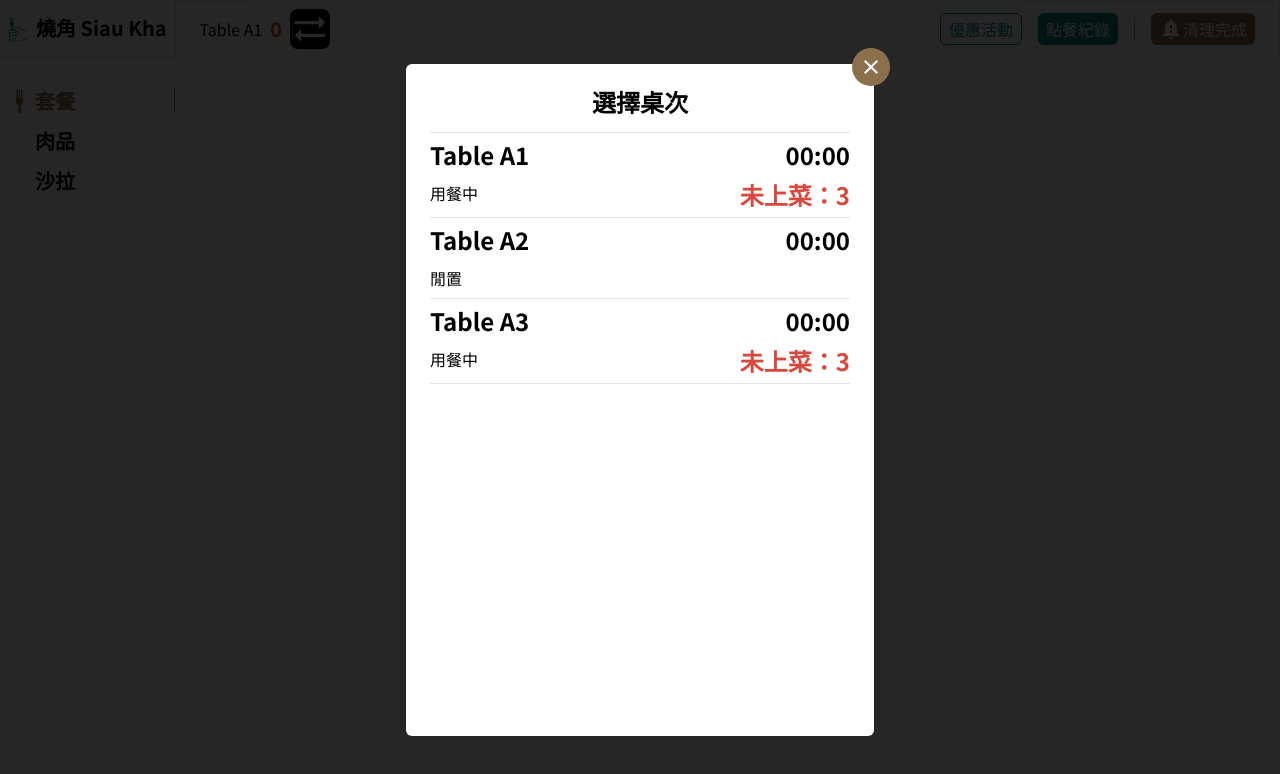
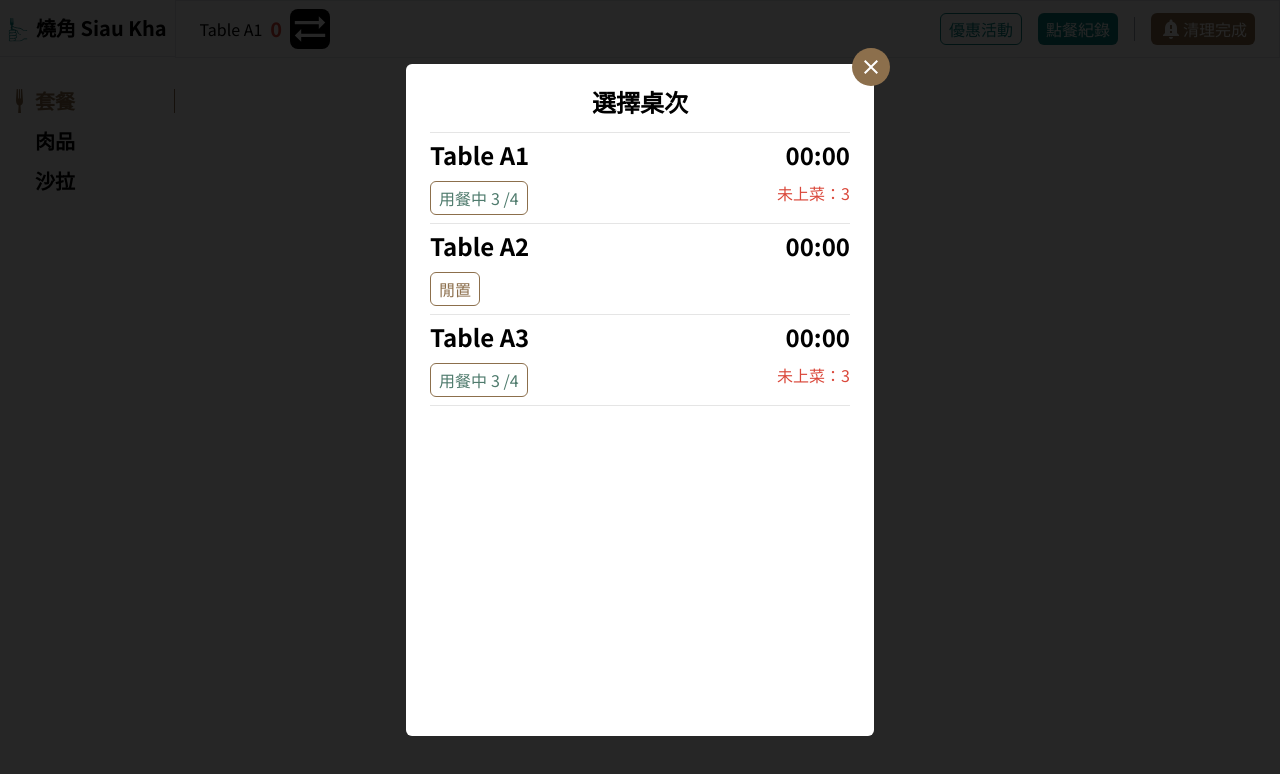
Before and after one commit to alphatero/siau-kha-frontend, a Next.js app: page /order in a window 1280 px wide. Both pictures are taken after a click on the button 310 px from the left and 29 px from the top of the page. Shown: the top 774 px of the page. Built offline with nearby package versions, Linux system fonts and the light colour scheme.

Commit message:
feat: 🎸 add table store

```diff
--- a/src/apps/Order/components/TriggerTableModal.tsx
+++ b/src/apps/Order/components/TriggerTableModal.tsx
@@ -1,36 +1,39 @@
 import { Modal } from '@/components/common';
 import clsx from 'clsx';
+import { TableTypes, TableStatus } from '@/types/order';
 import { useStore } from '../stores';
-
-type TableTypes = {
-  title: string;
-  status: '用餐中' | '閒置';
-  time: string;
-  unfinished?: number;
-};
 
 const tableList:TableTypes[] = [
   {
-    title: 'A1',
-    status: '用餐中',
+    name: 'A1',
+    status: TableStatus.MEAL,
     time: '00:00',
     unfinished: 3,
+    seat: 4,
+    customer: 3,
   },
   {
-    title: 'A2',
-    status: '閒置',
+    name: 'A2',
+    status: TableStatus.IDEL,
     time: '00:00',
   },
   {
-    title: 'A3',
-    status: '用餐中',
+    name: 'A3',
+    status: TableStatus.MEAL,
     time: '00:00',
     unfinished: 3,
+    seat: 4,
+    customer: 3,
   },
 ];
 
 export const TriggerTableModal = () => {
-  const { isOpenTriggerTable, setIsOpenTriggerTable } = useStore();
+  const { isOpenTriggerTable, setIsOpenTriggerTable, setTable } = useStore();
+
+  const onChangeTable = (table:TableTypes) => {
+    setTable(table);
+    setIsOpenTriggerTable(false);
+  };
 
   return (
     <Modal isOpen={isOpenTriggerTable} onClose={() => setIsOpenTriggerTable(false)}>
@@ -44,30 +47,43 @@ export const TriggerTableModal = () => {
         <ul className='flex w-full flex-col'>
           {
             tableList.map((table) => (
-              <li key={table.title}>
+              <li key={table.name}>
                 <button className={
                   clsx(
                     'flex w-full flex-col space-y-3 py-2',
                     'border-b border-black/10',
                     'hover:bg-color_bg',
-                  )}>
+                  )}
+                  onClick={() => onChangeTable(table)}
+                >
 
                   <div className='flex w-full justify-between'>
-                    <h4 className='text-h4'>Table {table.title}</h4>
+                    <h4 className='text-h4'>Table {table.name}</h4>
                     <p className='text-h4'>{table.time}</p>
                   </div>
                   <div className='flex w-full justify-between'>
-                    <div className=''>{ table.status}</div>
+                    <div className={
+                      clsx(
+                        'rounded-md border border-secondary',
+                        'px-2 py-1',
+                        table.status === TableStatus.MEAL ? 'text-info' : 'text-secondary',
+                      )}>
+                      <p>
+                        {table.status}
+                        {
+                          table.seat && (
+                            <span className='pl-1 text-fs-6'>{ table.customer} /{table.seat}</span>)
+                        }
+                      </p>
+                    </div>
                     {
                       table.unfinished && (
-                        <p className='text-h4 text-warn'>未上菜：{table.unfinished}</p>)
+                        <p className='text-fs-6 text-warn'>未上菜：{table.unfinished}</p>)
                     }
                   </div>
                 </button>
-
               </li>))
           }
-
         </ul>
       </div>
     </Modal>
--- a/src/apps/Order/stores.ts
+++ b/src/apps/Order/stores.ts
@@ -1,12 +1,8 @@
 import { create } from 'zustand';
+import { TableStatus, TableTypes } from '@/types/order';
 
 type State = {
-  table: {
-    id: string;
-    name: string;
-    status: string;
-    time: number;
-  }
+  table: TableTypes;
   isOpenTriggerTable: boolean;
   setTable: (table: State['table']) => void;
   setIsOpenTriggerTable: (isOpenTriggerTable: State['isOpenTriggerTable']) => void;
@@ -14,10 +10,9 @@ type State = {
 
 export const useStore = create<State>((set) => ({
   table: {
-    id: '',
     name: 'A1',
-    status: '閒置',
-    time: 0,
+    status: TableStatus.IDEL,
+    time: '0',
   },
 
   isOpenTriggerTable: false,
--- /dev/null
+++ b/src/types/order.ts
@@ -0,0 +1,13 @@
+export enum TableStatus {
+  IDEL = '閒置',
+  MEAL = '用餐中',
+}
+
+export type TableTypes = {
+  name: string;
+  status: TableStatus;
+  time: string;
+  unfinished?: number;
+  seat?: number;
+  customer?: number;
+};
--- a/tailwind.config.js
+++ b/tailwind.config.js
@@ -20,6 +20,7 @@ module.exports = {
         secondary: '#8C6F4C',
         warn: '#DA483B',
         color_bg: '#FDFDF3',
+        info: '#4F7B6D',
       },
       fontFamily: {
         'noto-sans': ['Noto Sans TC', 'sans-serif'],
@@ -67,6 +68,13 @@ module.exports = {
             fontWeight: '400',
           },
         ],
+        'fs-6': [
+          '16px',
+          {
+            lineHeight: '24px',
+            fontWeight: '400',
+          },
+        ],
       },
       backgroundImage: {
         'gradient-radial': 'radial-gradient(var(--tw-gradient-stops))',
```
Also changed, not shown: .eslintrc.json.
